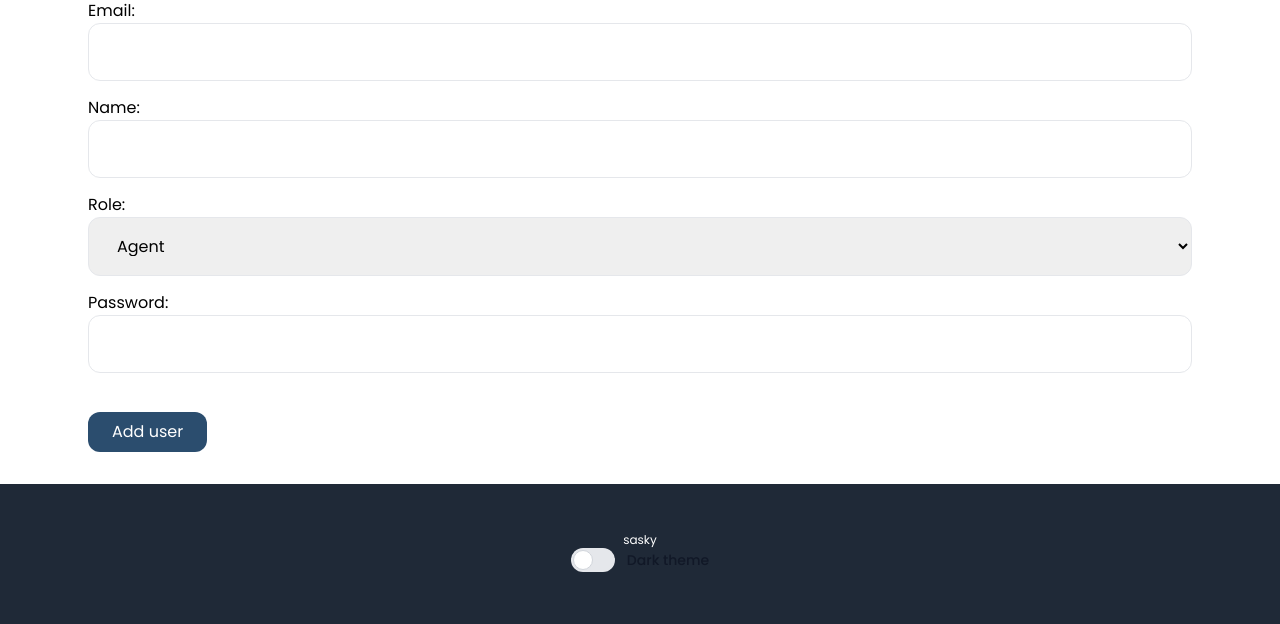
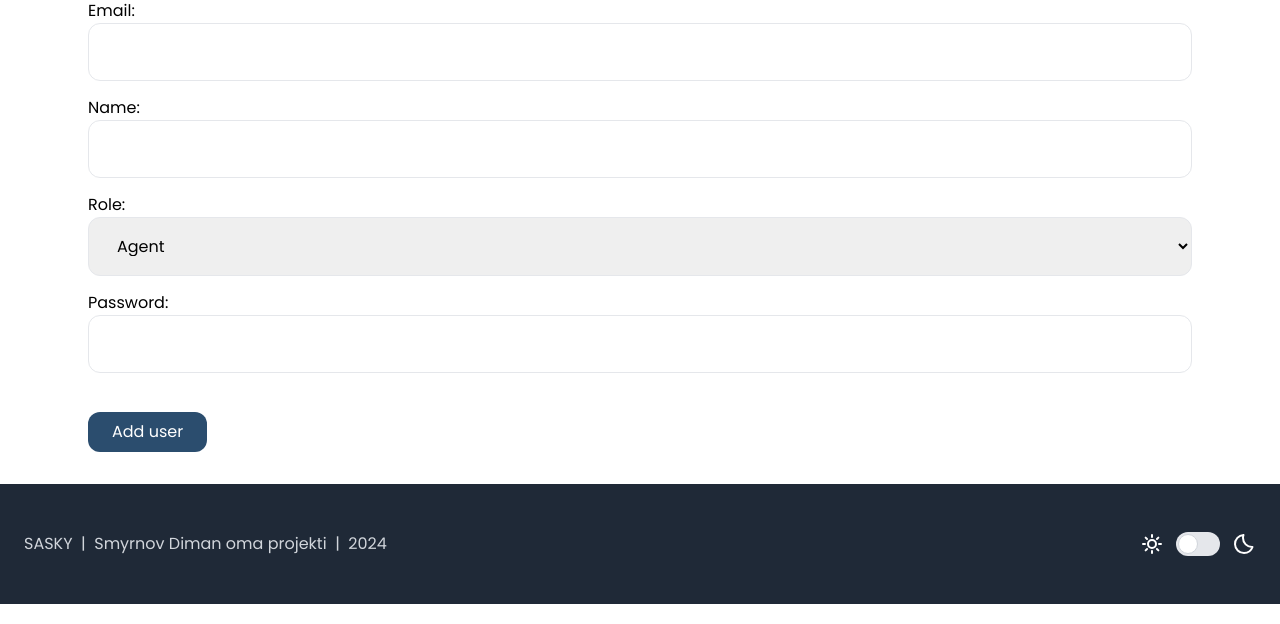
Before and after one commit to uasmirnov/sasky, a Django app: page /chat-admin/add-user/ in a window 1280 px wide. Shown: the part 205-829 px from the top of the page. Run offline with Django 4.2, Linux system fonts and the light colour scheme; a user stored in the database is signed in.

Commit message:
fixed styles, changed theme, svg

```diff
--- a/core/templates/core/base.html
+++ b/core/templates/core/base.html
@@ -62,12 +62,23 @@
             </main>
         </div>
 
-        <footer class="py-12 px-6 bg-gray-800 text-white text-center text-xs flex-[0_0_auto] w-full">
-            <p>sasky</p>
+        <footer class="py-12 px-6 bg-gray-800 text-gray-300 text-center text-md flex-[0_0_auto] w-full flex flex-row justify-between">
+            <p class="hidden sm:block">SASKY&nbsp;&nbsp;|&nbsp;&nbsp;Smyrnov Diman oma projekti&nbsp;&nbsp;|&nbsp;&nbsp;{% now 'Y' %}</p>
+            <p class="block sm:hidden">SASKY, {% now 'Y' %}</p>
+{#            <div class="flex mx-4"></div>#}
             <label class="inline-flex items-center cursor-pointer">
+                <span class="mr-2 sm:mr-3 text-xs font-medium text-white dark:text-gray-300">
+                    <svg class="w-6 h-6 text-white" aria-hidden="true" xmlns="http://www.w3.org/2000/svg" width="24" height="24" fill="none" viewBox="0 0 24 24">
+                        <path stroke="currentColor" stroke-linecap="round" stroke-linejoin="round" stroke-width="2" d="M12 5V3m0 18v-2M7.05 7.05 5.636 5.636m12.728 12.728L16.95 16.95M5 12H3m18 0h-2M7.05 16.95l-1.414 1.414M18.364 5.636 16.95 7.05M16 12a4 4 0 1 1-8 0 4 4 0 0 1 8 0Z"></path>
+                    </svg>
+                </span>
                 <input id="theme-choice" type="checkbox" value="" class="sr-only peer" onclick="themeToggle()">
                 <div class="relative w-11 h-6 bg-gray-200 peer-focus:outline-none peer-focus:ring-4 peer-focus:ring-blue-300 dark:peer-focus:ring-blue-800 rounded-full peer dark:bg-gray-700 peer-checked:after:translate-x-full rtl:peer-checked:after:-translate-x-full peer-checked:after:border-white after:content-[''] after:absolute after:top-[2px] after:start-[2px] after:bg-white after:border-gray-300 after:border after:rounded-full after:h-5 after:w-5 after:transition-all dark:border-gray-600 peer-checked:bg-blue-600"></div>
-                <span class="ms-3 text-sm font-medium text-gray-900 dark:text-gray-300">Dark theme</span>
+                <span class="ml-2 sm:ml-3 text-xs font-medium text-white dark:text-gray-300">
+                    <svg class="w-6 h-6 text-white" aria-hidden="true" xmlns="http://www.w3.org/2000/svg" width="24" height="24" fill="none" viewBox="0 0 24 24">
+                        <path stroke="currentColor" stroke-linecap="round" stroke-linejoin="round" stroke-width="2" d="M12 21a9 9 0 0 1-.5-17.986V3c-.354.966-.5 1.911-.5 3a9 9 0 0 0 9 9c.239 0 .254.018.488 0A9.004 9.004 0 0 1 12 21Z"></path>
+                    </svg>
+                </span>
             </label>
         </footer>
 
```
Also changed, not shown: static/css/main.min.css.
